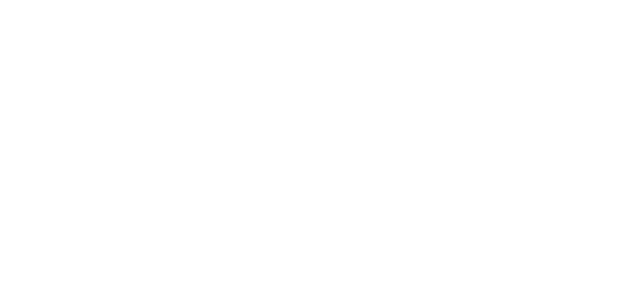
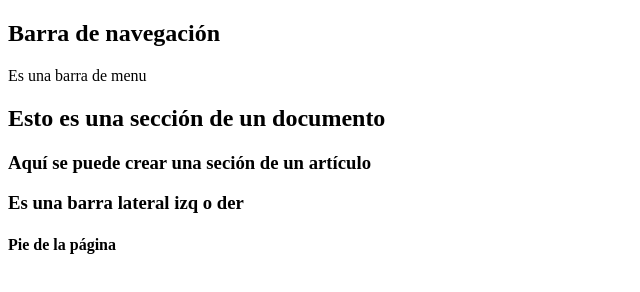
Before and after one commit to RodrigoSosaM/4IV7-PSW-Sosa-Mendoza-Rodrigo, a plain HTML site: page index.html in a window 1280 px wide. Shown: the whole page, without its empty margins (0-640 px from the left). Drawn offline with Linux system fonts and the light colour scheme.

Commit message:
mi primera pagina

```diff
--- a/index.html
+++ b/index.html
@@ -4,9 +4,27 @@
     <meta charset="UTF-8">
     <meta http-equiv="X-UA-Compatible" content="IE=edge">
     <meta name="viewport" content="width=device-width, initial-scale=1.0">
-    <title>Document</title>
+    <title>HTML 5 El futuro</title>
 </head>
 <body>
+    <nav>
+        <h1>Barra de navegación</h1>
+        <p>Es una barra de menu</p>
+    </nav>
+
+    <section>
+        <h2>Esto es una sección de un documento</h2>
+        <article>
+            <h3>Aquí se puede crear una seción de un artículo</h3>
+        </article>
+        <aside>
+            <h3>Es una barra lateral izq o der</h3>
+        </aside>
+    </section>
+
+    <footer>
+        <h4>Pie de la página</h4>
+    </footer>
 
 </body>
 </html>
```
